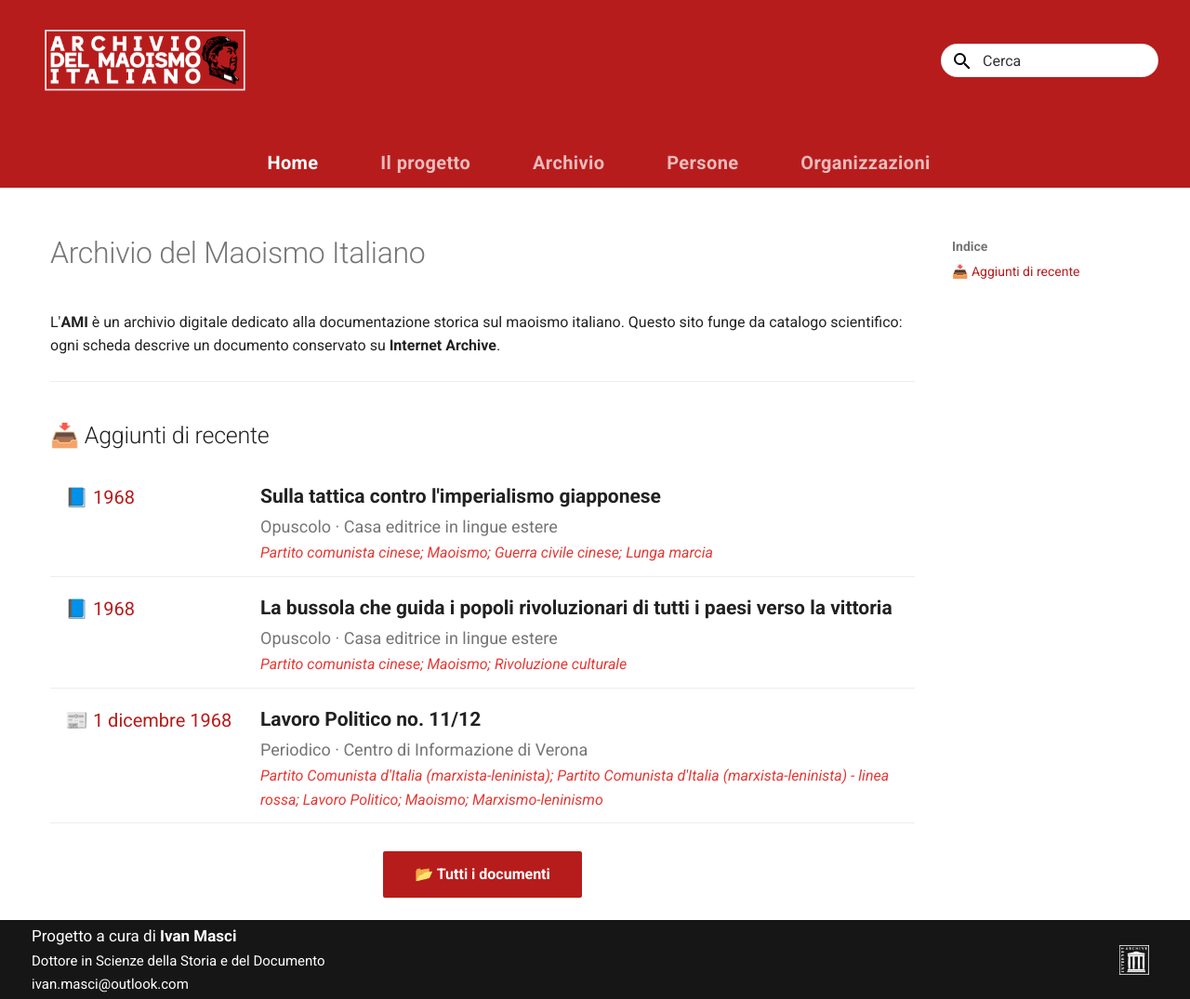
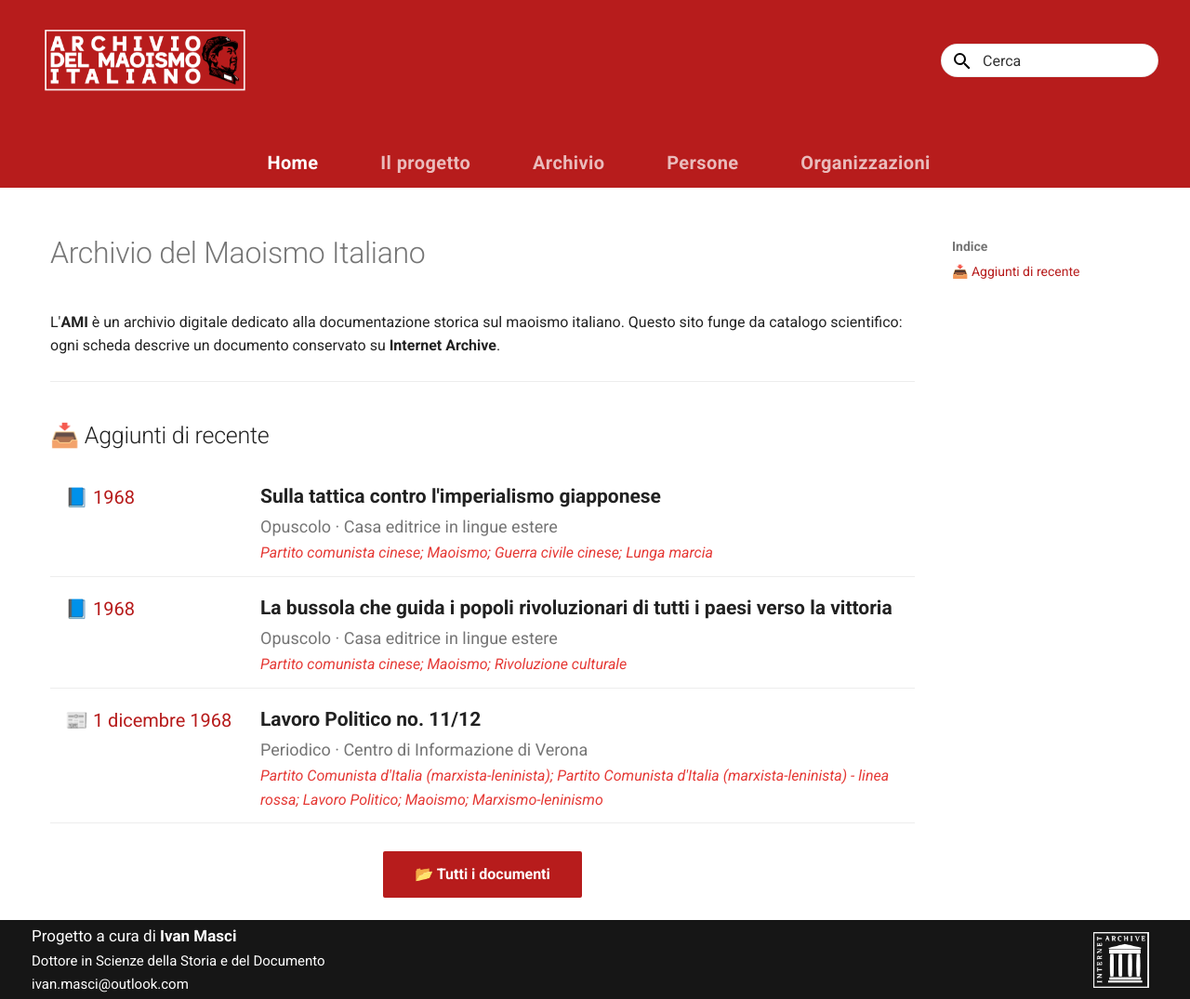
Before and after one commit to AMI-AIM/archivio-maoismo-italiano, an MkDocs documentation site: the page built from docs/index.md, in a window 1280 px wide and 1075 px high. Shown: the whole window at 93% size. Built offline with MkDocs 1.6.1 and Material for MkDocs 9.7.7, drawn with Linux system fonts in a browser that asks for light colours.

Commit message:
Logo IA più grande (60px)

```diff
--- a/overrides/partials/footer.html
+++ b/overrides/partials/footer.html
@@ -25,7 +25,7 @@
            class="md-footer-social__link">
           <img src="{{ base_url }}/immagini/internet-archive-logo.png"
                alt="Internet Archive"
-               style="height: 32px; width: auto;">
+               style="height: 60px; width: auto;">
         </a>
       </div>
 
```
